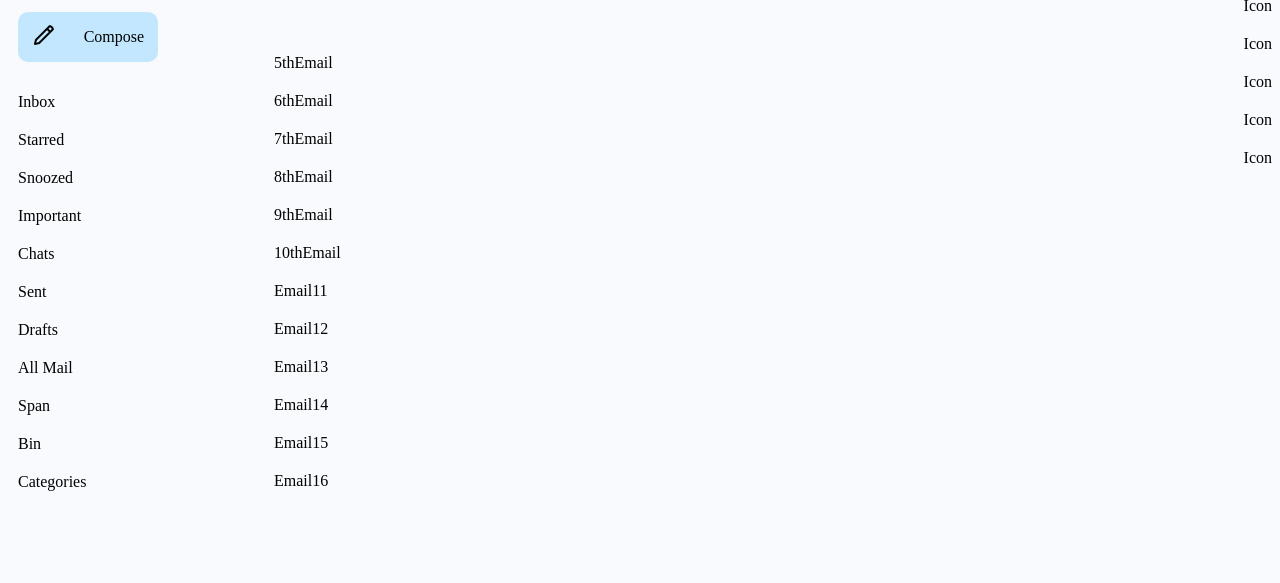
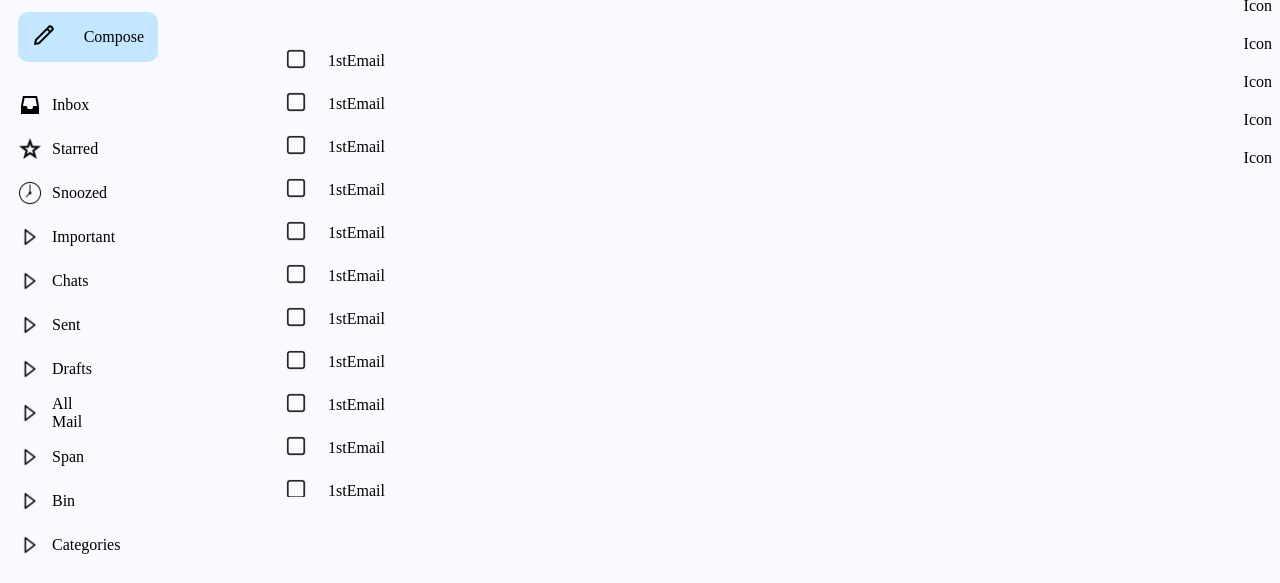
Before and after one commit to Usmanbanka/smitassignment14feb25, a plain HTML site: page index.html in a window 1280 px wide. Shown: the part 83-666 px from the top of the page. Drawn offline with Linux system fonts and the light colour scheme.

Commit message:
first commit

```diff
--- a/index.html
+++ b/index.html
@@ -73,38 +73,38 @@
             </div>
             </div>
             <div id="FoldersDivLeft">
-            <div id="InboxDiv">
-                Inbox
+            <div id="InboxDiv"class="LeftPaneIcons" >
+                <img src="images/icons8-inbox-24.png" alt=""> Inbox
             </div>
-            <div id="StarredDiv">
-                Starred
+            <div id="StarredDiv"class="LeftPaneIcons" >
+                <img src="images/icons8-star-50.png" alt="">Starred
             </div>
-            <div id="SnoozedDiv">
-                Snoozed
+            <div id="SnoozedDiv"class="LeftPaneIcons" >
+                <img src="images/icons8-time-50.png" alt="">Snoozed
             </div>
-            <div id="ImportantDiv">
-                Important
+            <div id="ImportantDiv"class="LeftPaneIcons" >
+                <img src="images/icons8-sort-right-50.png" alt="">Important
             </div>
-            <div id="ChatsDiv">
-                Chats
+            <div id="ChatsDiv"class="LeftPaneIcons" >
+                <img src="images/icons8-sort-right-50.png" alt="">Chats
             </div>
-            <div id="SentDiv">
-                Sent
+            <div id="SentDiv"class="LeftPaneIcons" >
+                <img src="images/icons8-sort-right-50.png" alt="">Sent
             </div>
-            <div id="DraftsDiv">
-                Drafts
+            <div id="DraftsDiv"class="LeftPaneIcons" >
+                <img src="images/icons8-sort-right-50.png" alt="">Drafts
             </div>
-            <div id="AllMailDiv">
-                All Mail
+            <div id="AllMailDiv"class="LeftPaneIcons" >
+                <img src="images/icons8-sort-right-50.png" alt="">All Mail
             </div>
-            <div id="SpanDiv">
-                Span
+            <div id="SpanDiv"class="LeftPaneIcons" >
+                <img src="images/icons8-sort-right-50.png" alt="">Span
             </div>
-            <div id="BinDiv">
-                Bin
+            <div id="BinDiv"class="LeftPaneIcons" >
+                <img src="images/icons8-sort-right-50.png" alt="">Bin
             </div>
-            <div id="Categories">
-                Categories
+            <div id="Categories"class="LeftPaneIcons" >
+                <img src="images/icons8-sort-right-50.png" alt="">Categories
             </div>
             </div>
         </div>
@@ -113,66 +113,119 @@
 
             </div>
             <div id="CenterBodyContianingEmails">
+                <div class="emailrows">
+                    <div class="checkbox">
+                        <img src="images/icons8-check-box-50.png" alt="">
+                    </div>
                     <div id="1stEmail">
                         1stEmail
                     </div>
-                <div id="2ndEmail">
-                    2ndEmail
                 </div>
-                <div id="3rdEmail">
-                    3rdEmail
+                <div class="emailrows">
+                    <div class="checkbox">
+                        <img src="images/icons8-check-box-50.png" alt="">
                     </div>
-                <div id="4thEmail">
-                    4thEmail
+                    <div id="1stEmail">
+                        1stEmail
                     </div>
-                <div id="5thEmail">
-                    5thEmail
                 </div>
-                <div id="6thEmail">
-                    6thEmail
+                <div class="emailrows">
+                    <div class="checkbox">
+                        <img src="images/icons8-check-box-50.png" alt="">
                     </div>
-                <div id="7thEmail">
-                    7thEmail
+                    <div id="1stEmail">
+                        1stEmail
                     </div>
-                <div id="8thEmail">
-                    8thEmail
                 </div>
-                <div id="9thEmail">
-                    9thEmail
+                <div class="emailrows">
+                    <div class="checkbox">
+                        <img src="images/icons8-check-box-50.png" alt="">
                     </div>
-                <div id="10thEmail">
-                    10thEmail
+                    <div id="1stEmail">
+                        1stEmail
                     </div>
-                <div id="Email11">
-                    Email11
                 </div>
-                <div id="Email12">
-                    Email12
+                <div class="emailrows">
+                    <div class="checkbox">
+                        <img src="images/icons8-check-box-50.png" alt="">
                     </div>
-                <div id="Email13">
-                    Email13
+                    <div id="1stEmail">
+                        1stEmail
                     </div>
-                <div id="Email14">
-                    Email14
                 </div>
-                <div id="Email15">
-                    Email15
+                <div class="emailrows">
+                    <div class="checkbox">
+                        <img src="images/icons8-check-box-50.png" alt="">
                     </div>
-                <div id="Email16">
-                    Email16
+                    <div id="1stEmail">
+                        1stEmail
                     </div>
-                <div id="Email17">
-                    Email17
                 </div>
-                <div id="Email18">
-                    Email18
+                <div class="emailrows">
+                    <div class="checkbox">
+                        <img src="images/icons8-check-box-50.png" alt="">
                     </div>
-                <div id="Email19">
-                    Email19
+                    <div id="1stEmail">
+                        1stEmail
                     </div>
-                <div id="Email20">
-                    Email20
                 </div>
+                <div class="emailrows">
+                    <div class="checkbox">
+                        <img src="images/icons8-check-box-50.png" alt="">
+                    </div>
+                    <div id="1stEmail">
+                        1stEmail
+                    </div>
+                </div>
+                <div class="emailrows">
+                    <div class="checkbox">
+                        <img src="images/icons8-check-box-50.png" alt="">
+                    </div>
+                    <div id="1stEmail">
+                        1stEmail
+                    </div>
+                </div>
+                <div class="emailrows">
+                    <div class="checkbox">
+                        <img src="images/icons8-check-box-50.png" alt="">
+                    </div>
+                    <div id="1stEmail">
+                        1stEmail
+                    </div>
+                </div>
+                <div class="emailrows">
+                    <div class="checkbox">
+                        <img src="images/icons8-check-box-50.png" alt="">
+                    </div>
+                    <div id="1stEmail">
+                        1stEmail
+                    </div>
+                </div>
+                <div class="emailrows">
+                    <div class="checkbox">
+                        <img src="images/icons8-check-box-50.png" alt="">
+                    </div>
+                    <div id="1stEmail">
+                        1stEmail
+                    </div>
+                </div>
+                <div class="emailrows">
+                    <div class="checkbox">
+                        <img src="images/icons8-check-box-50.png" alt="">
+                    </div>
+                    <div id="1stEmail">
+                        1stEmail
+                    </div>
+                </div>
+                <div class="emailrows">
+                    <div class="checkbox">
+                        <img src="images/icons8-check-box-50.png" alt="">
+                    </div>
+                    <div id="1stEmail">
+                        1stEmail
+                    </div>
+                </div>
+
             </div>
         </div>
 
--- a/style.css
+++ b/style.css
@@ -153,14 +153,24 @@ body{
 #CenterBodyContianingEmails{
     display: flex;
     flex-direction: column;
-    justify-content: center;
+    justify-content: start;
     /* flex: 1; */
-    row-gap: 20px;
+    row-gap: 15px;
     margin: 50px 0px;
-    overflow-y: scroll;
+    overflow-y: auto;
     /* height: 80vh; */
     height: 90%;
 
+}
+.emailrows{
+    display: flex;
+    gap: 20px;
+    align-items: center;
+}
+.checkbox img{
+    height: 24px;
+    width: 24px;
+    margin-left: 10px;
 }
 #FoldersDivLeft{
     display: flex;
@@ -173,6 +183,17 @@ body{
     height: 90%;
     /* position: fixed; */
 }
+.LeftPaneIcons {
+    display: flex;
+    align-items: center;
+    height: 24px;
+    width: 24px;
+}
+.LeftPaneIcons img{
+    height: 24px;
+    width: 24px;
+    margin-right: 10px;
+}
 
 #RightPaneofIcons{
     /* background-color: violet; */
```
Also changed, not shown: images/icons8-check-box-50.png (added), images/icons8-inbox-24.png (added), images/icons8-sort-right-50.png (added), images/icons8-star-50.png (added), images/icons8-time-50.png (added). Lines whose indentation alone changed are shown as unchanged.
